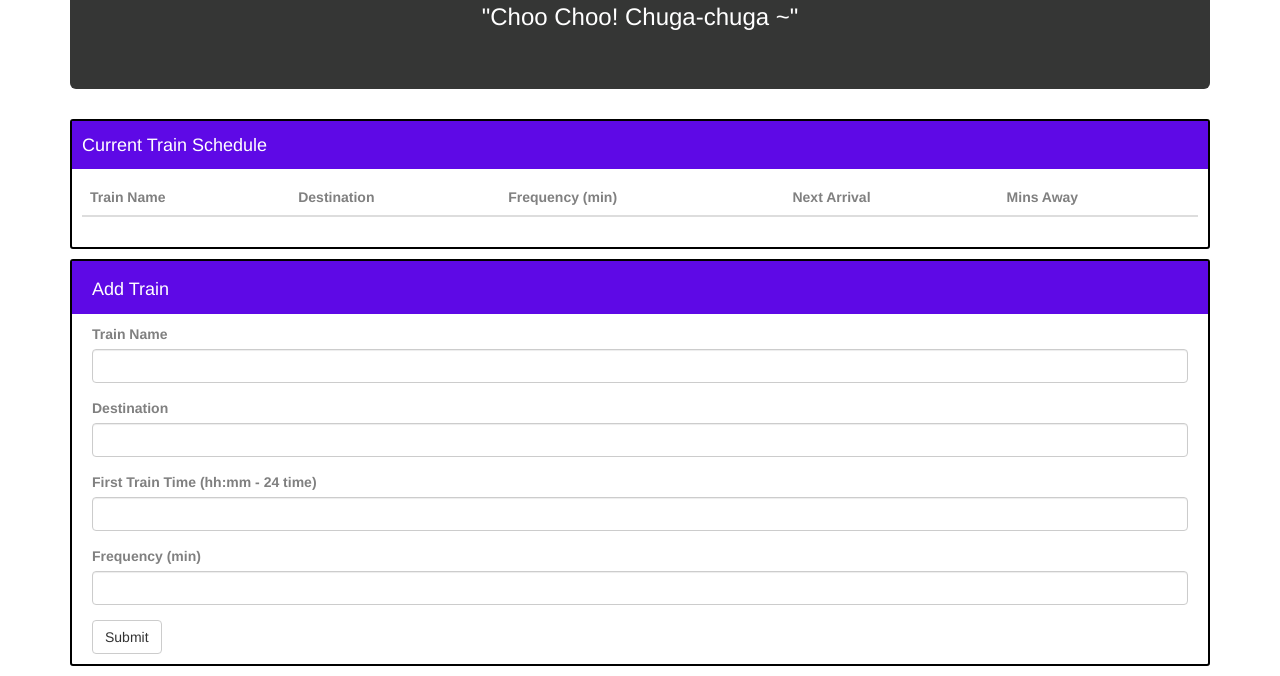
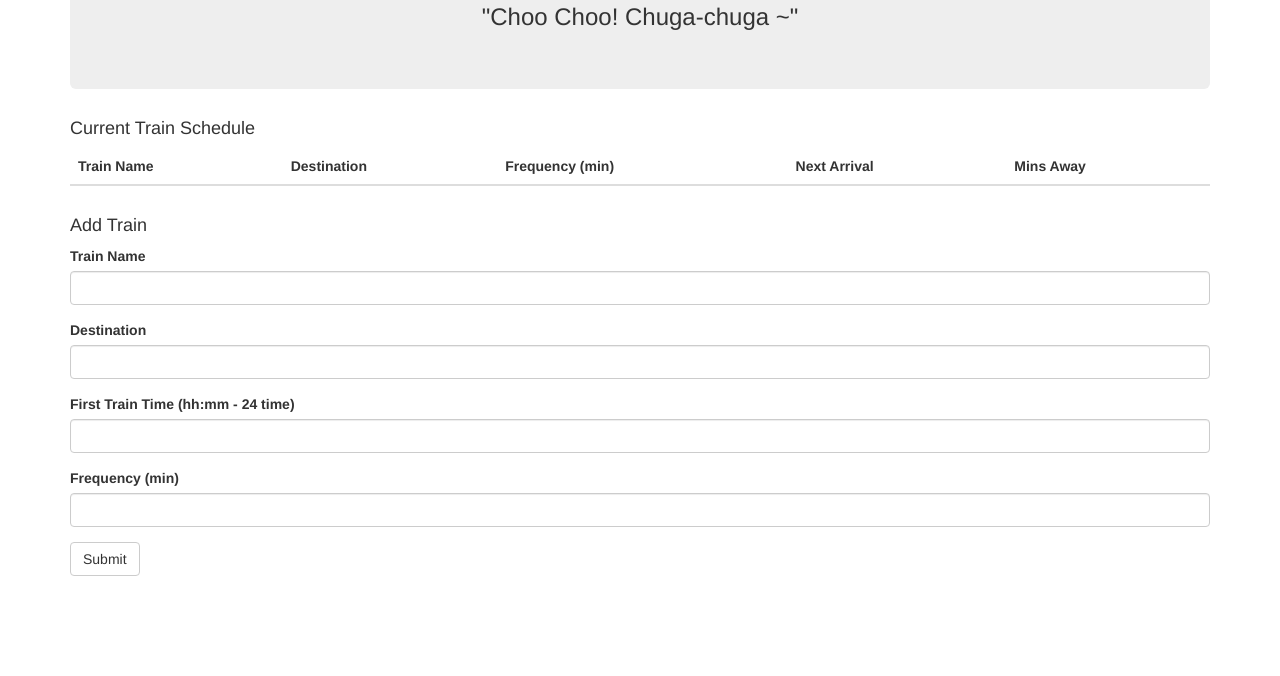
Before and after one commit to Finishoff/Train-schedule, a plain HTML site: page index.html in a window 1280 px wide. Shown: the part 153-829 px from the top of the page. After the commit the page ends 800 px from the top, so only its background shows below. Drawn offline with nearby package versions, Linux system fonts and the light colour scheme; files that its build step writes are made by us from their sources; no server answers.

Commit message:
Update index.html

```diff
--- a/index.html
+++ b/index.html
@@ -22,7 +22,7 @@
     <script src="https://cdn.jsdelivr.net/momentjs/2.12.0/moment.min.js"></script>
 
     <!-- CSS -->
-    <link rel="stylesheet" type="text/css" href="assets/style.css">
+  <!--  <link rel="stylesheet" type="text/css" href="assets/style.css"> -->
 </head>
 
 <body>
```
